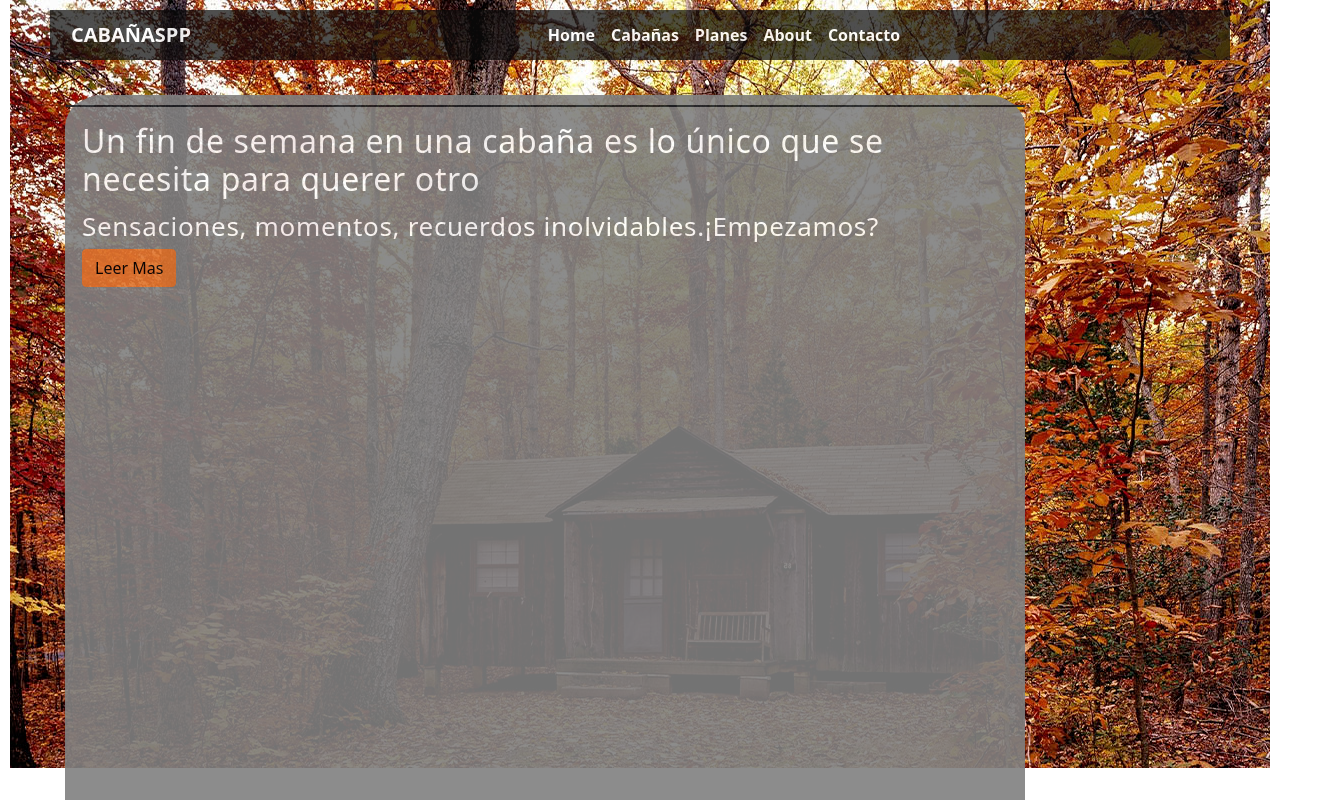
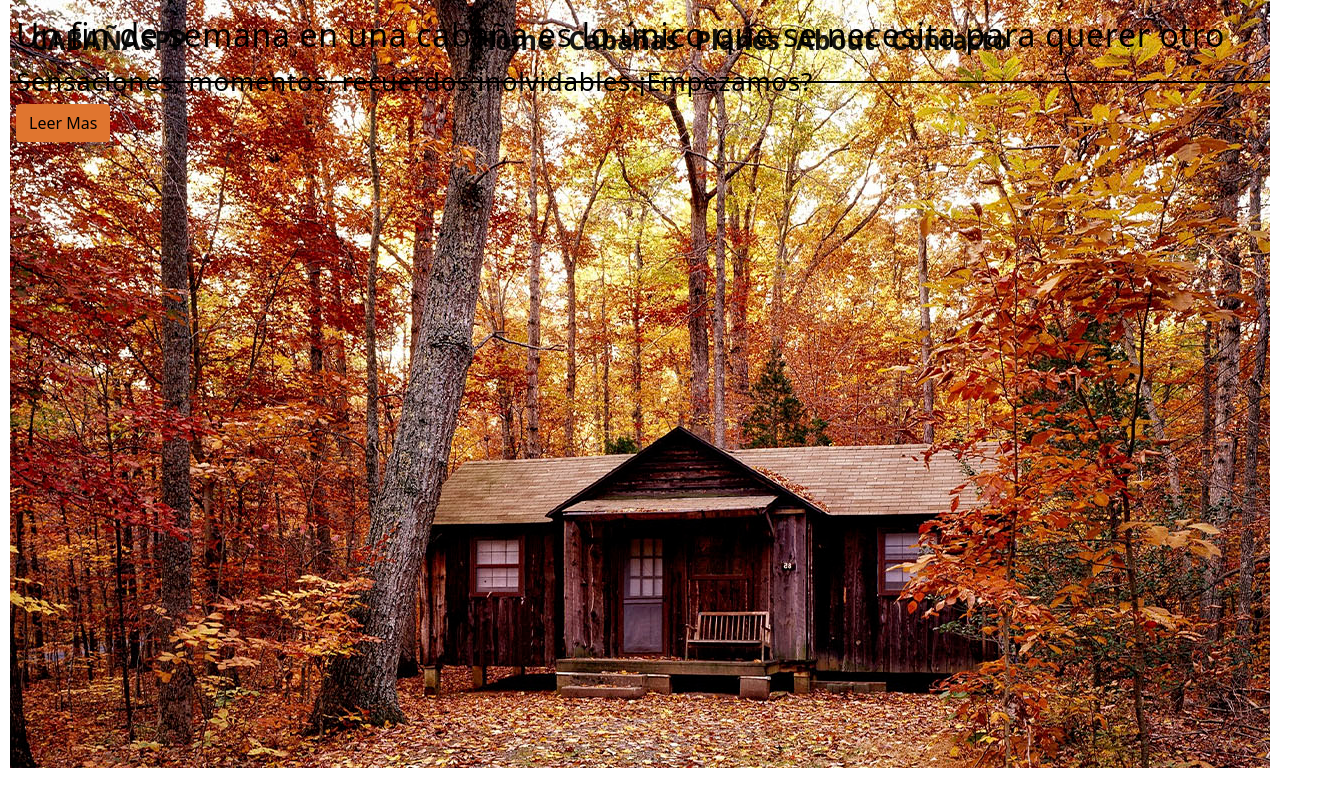
Before and after one commit to TheWhiteMachine/ProyectoPin, a React (Create React App) app: page / in a window 1280 px wide. Shown: the top 800 px of the page, 1330 px wide, since content can reach past the window. Built offline with nearby package versions, Linux system fonts and the light colour scheme.

Commit message:
no se que es lo que hice... jajaja

```diff
--- a/src/App.css
+++ b/src/App.css
@@ -47,6 +47,8 @@
   max-width: 100%;
   width: 100%;
   margin: 0px;
+  opacity: 0.5;
+  filter: alpha(opacity=50);
   background-repeat: no-repeat;
   align-items: center;
 }
@@ -55,18 +57,14 @@
   color:azure;
 
 }
-.menu{
- padding: 10px;
- background-color: rgba(0, 0, 0,0.03) ;
- padding-right: 10px;
-}
+
 .container{
-  opacity: 0.95;
+
   background-color: rgba(0, 0, 0,0.9) ;
   margin: 0%;
   max-width: 100%;
-  border:none;
-  border-style: solid;
+
+
   /*border-bottom: 6px solid rgb(66, 65, 65);*/
   align-items: center;
 }
@@ -89,16 +87,17 @@
   margin: 10px auto;
 }
 .WelcomeText{
-  Color:White;
-  opacity: 0.9;
-  padding-top: 10px;
-
+ background-color: rgba(0, 0, 0,0) !important;
+  padding-top: 5%;
   letter-spacing: 0.67px;
-  background-repeat: no-repeat;
-
   margin: 5%;
   margin-top: 10px;
 }
+.Welcome{
+
+   padding-top: 5%;
+
+ }
 
 .bkgImg{
   mask-repeat: no-repeat;
--- a/src/Assets/CSS/styles.css
+++ b/src/Assets/CSS/styles.css
@@ -10,19 +10,28 @@ body{
 .navbar_menu{
     padding: 5px;
     margin: auto;
+
      background-color: rgba(0, 0, 0,0);
+    border-bottom-width: 10px;
+     border-bottom: 2px solid;
+     border-color: black;
     width: 100%;
+    font-size: calc(10px + 1vmin);
+   }
 
-   }
    .navbar{
-       color: white !important;
+       color:black !important;
       opacity: 0.9;
-    background-color: rgba(12, 12, 12,0.8) !important;
+    background-color: rgba(0, 0, 0,0) !important;
    }
    .nav-link {
-    color: white !important;
+    color: black !important;
    text-align: end;
    font-weight: bold;
+   font-size: calc(10px + 2vmin);
+    }
+    .nav-link:hover{
+        font-size: calc(10px + 2.5vmin);
     }
     .navbar-nav{
         margin-left: auto;
--- a/src/Components/Container/BarMenu.js
+++ b/src/Components/Container/BarMenu.js
@@ -1,7 +1,7 @@
 import { makeStyles } from '@material-ui/core/styles';
 import { Grid } from '@material-ui/core';
 import 'bootstrap/dist/css/bootstrap.min.css';
-import { Navbar, Container, Nav, NavDropdown } from 'react-bootstrap';
+import { Navbar, Nav } from 'react-bootstrap';
 const useStyles = makeStyles(() => ({
     root: {
         flexGrow: 1
@@ -10,10 +10,10 @@ const useStyles = makeStyles(() => ({
 function BarMenu() {
     const classes = useStyles();
     return (
-        <div className="navbar_menu">
+        <div >
             <Grid container>
-                <Grid item xs={12} lg={12} md={12} sm={12} xl={12} className="grid_menu">
-                    <Navbar sticky="top" bg="primary" variant="dark" expand="lg" className="navbar_menu" >
+                <Grid item xs={12} lg={12} md={12} sm={12} xl={12}className="navbar_menu">
+                    <Navbar sticky="top" bg="light" variant="light" expand="lg"  >
 
                             <Navbar.Brand href="#" className="nav-link" >CABAÑASPP</Navbar.Brand>
                             <Navbar.Toggle aria-controls="basic-navbar-nav" />
--- a/src/Components/Container/WelcomeMesagge.js
+++ b/src/Components/Container/WelcomeMesagge.js
@@ -2,17 +2,15 @@ function WelcomeMesagge(){
     return(
         <div className="WelcomeText" >
 
-            <div className="card bg-dark text-white" >
-                {/* <img className="card-img bkgImg" src={process.env.PUBLIC_URL +'./images/forest.jfif'} alt="imagen de fondo"></img> */}
-                <div className="card-img-overlay">
+
+                 <div className="card-img-overlay">
                     <h2>Un fin de semana en una cabaña es lo único que se necesita para querer otro</h2>
                     <span>Sensaciones, momentos, recuerdos inolvidables.</span>
                     <span>¡Empezamos?</span>
                     <br></br>
                     <button type="button" className="btn btn-primary">Leer Mas</button>
                 </div>
-                <div className="col-4"></div>
-            </div>
+
 
         </div>
 
--- a/src/Components/Container/index.js
+++ b/src/Components/Container/index.js
@@ -5,23 +5,34 @@ import FormComponent from "./FormComponent";
 import FullText from "./Fulltext";
 import SliderAcordion from "./SliderAcordion";
 import SliderX3 from "./SliderX3";
+import { Grid } from '@material-ui/core';
 
+function Container() {
+    return (
+        <div className="MainContainer">
+            {/* <img className="backgroundimg" src={process.env.PUBLIC_URL +'./cabania.jpg'} alt="imagen de fondo"></img> */}
+            <div>
+                <Grid container spacing={2}>
+                    <Grid item xs={12} lg={12} md={12} sm={12} xl={12}>
+                        <BarMenu />
+                    </Grid>
+                    </Grid>
+            </div>
+            <div className="welcome">
+                <Grid container spacing={2}>
+                    <Grid item xs={12} lg={12} md={12} sm={12} xl={12}>
+                        <WelcomeMesagge />
+                    </Grid>
+                </Grid>
+            </div>
+            <SliderX3 />
 
-function Container(){
-    return (
-    <div className="MainContainer">
-        {/* <img className="backgroundimg" src={process.env.PUBLIC_URL +'./cabania.jpg'} alt="imagen de fondo"></img> */}
-        <BarMenu/>
-           <WelcomeMesagge/>
+            <FullText />
+            <CenteredSlider />
+            <SliderAcordion />
+            <FormComponent />
 
-           <SliderX3/>
-
-           <FullText/>
-           <CenteredSlider/>
-           <SliderAcordion/>
-           <FormComponent/>
-
-       </div>
+        </div >
 
 
 
--- a/src/index.scss
+++ b/src/index.scss
@@ -63,8 +63,9 @@ html{
     height: 100%;
     max-width: 100%;
     width: 100%;
-    padding: 30px;
+
     margin: 0px;
+
     background-repeat: no-repeat;
     padding-top: 0;
   }
@@ -92,16 +93,12 @@ html{
   }
 
   .WelcomeText{
-    Color:White;
-    opacity: 0.9;
+   color: black;
     font-size: calc(10px + 2vmin);
     padding-top: 10px;
-    background-color: grey;
     width: 80%;
     height: 100vh;
-    border-radius: 4%;
-    letter-spacing: 0.67px;
-    background-repeat: no-repeat;
+   letter-spacing: 0.67px;
 
     margin: 25px;
   }
```
